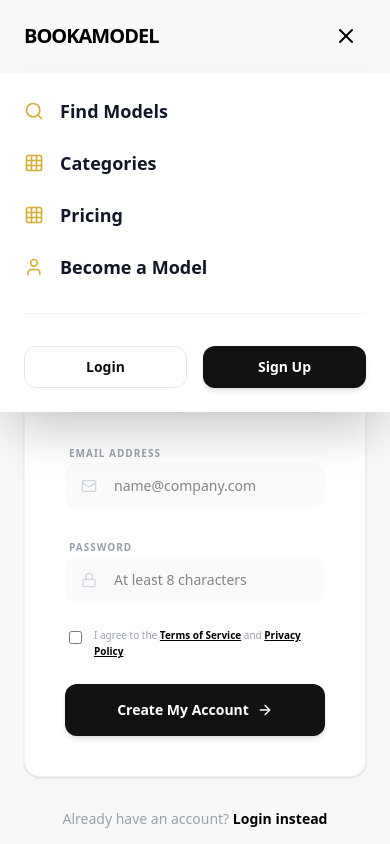
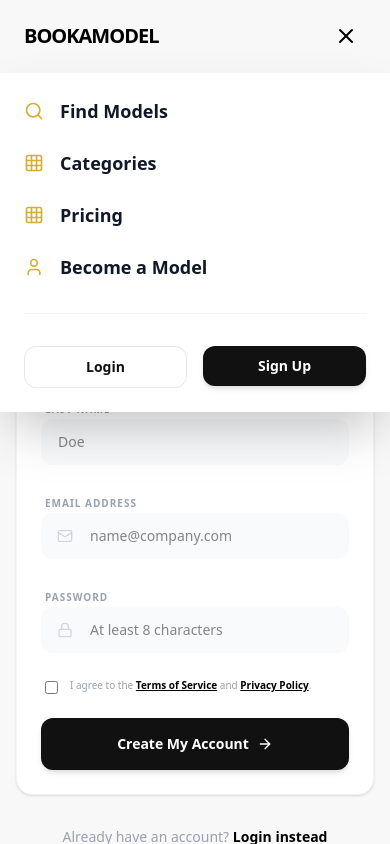
Before and after one commit to osiobeprovidence-maker/bookamodel, a React (Vite) app: page /signup in a window 390 px wide. Both pictures are taken after a click on the button 346 px from the left and 36 px from the top of the page. Shown: the top 844 px of the page. Built offline with nearby package versions, Linux system fonts and the light colour scheme.

Commit message:
Fix mobile login/signup: wire navbar buttons, signup form submits, responsive padding

```diff
--- a/src/components/Navbar.tsx
+++ b/src/components/Navbar.tsx
@@ -110,8 +110,12 @@
           ))}
           <div className="h-px bg-gray-100 my-2" />
           <div className="grid grid-cols-2 gap-4">
-            <Button variant="secondary" className="font-bold">Login</Button>
-            <Button variant="primary" className="font-bold">Sign Up</Button>
+            <Link to="/login" onClick={() => setIsOpen(false)}>
+              <Button variant="secondary" className="w-full font-bold">Login</Button>
+            </Link>
+            <Link to="/signup" onClick={() => setIsOpen(false)}>
+              <Button variant="primary" className="w-full font-bold">Sign Up</Button>
+            </Link>
           </div>
         </div>
       )}
--- a/src/pages/LoginPage.tsx
+++ b/src/pages/LoginPage.tsx
@@ -23,9 +23,9 @@
   };
 
   return (
-    <div className="min-h-screen bg-[#F8F8F8] flex items-center justify-center px-6 pt-20">
+    <div className="min-h-screen bg-[#F8F8F8] flex items-center justify-center px-4 sm:px-6 pt-20 pb-10">
       <div className="w-full max-w-md">
-        <div className="bg-white rounded-2xl p-10 border border-gray-100 shadow-sm">
+        <div className="bg-white rounded-2xl p-6 sm:p-10 border border-gray-100 shadow-sm">
           <div className="text-center mb-10">
             <h1 className="text-2xl font-bold tracking-tight mb-2 uppercase">Welcome Back</h1>
             <p className="text-sm text-gray-400">Enter your credentials to access your account</p>
--- a/src/pages/SignupPage.tsx
+++ b/src/pages/SignupPage.tsx
@@ -3,19 +3,29 @@
  * SPDX-License-Identifier: Apache-2.0
  */
 
-import { useState } from 'react';
-import { Link } from 'react-router-dom';
+import { useState, FormEvent } from 'react';
+import { Link, useNavigate } from 'react-router-dom';
 import { Mail, Lock, User, Briefcase, Camera, ArrowRight } from 'lucide-react';
 import { Button } from '../components/ui/Button';
 import { cn } from '../lib/utils';
+import { useUser } from '../contexts/UserContext';
 
 export const SignupPage = () => {
   const [role, setRole] = useState<'business' | 'model'>('business');
+  const [email, setEmail] = useState('');
+  const { login } = useUser();
+  const navigate = useNavigate();
+
+  const handleSignup = (e: FormEvent) => {
+    e.preventDefault();
+    login(email || `user@example.com`, role);
+    navigate(role === 'business' ? '/business-dashboard' : '/model-dashboard');
+  };
 
   return (
-    <div className="min-h-screen bg-[#F8F8F8] flex items-center justify-center px-6 pt-24 pb-12">
+    <div className="min-h-screen bg-[#F8F8F8] flex items-center justify-center px-4 sm:px-6 pt-24 pb-12">
       <div className="w-full max-w-lg">
-        <div className="bg-white rounded-2xl p-10 border border-gray-100 shadow-sm">
+        <div className="bg-white rounded-2xl p-6 sm:p-10 border border-gray-100 shadow-sm">
           <div className="text-center mb-10">
             <h1 className="text-2xl font-bold tracking-tight mb-2 uppercase">Create Account</h1>
             <p className="text-sm text-gray-400">Join Nigeria's leading model marketplace</p>
@@ -42,8 +52,8 @@
             </button>
           </div>
 
-          <form className="space-y-6" onSubmit={(e) => e.preventDefault()}>
-            <div className="grid grid-cols-2 gap-4">
+          <form className="space-y-6" onSubmit={handleSignup}>
+            <div className="grid grid-cols-1 sm:grid-cols-2 gap-4">
               <div className="space-y-2">
                 <label className="text-[10px] uppercase font-bold text-gray-400 tracking-widest ml-1">First Name</label>
                 <div className="relative">
@@ -73,6 +83,9 @@
                   type="email"
                   placeholder="name@company.com"
                   className="w-full pl-12 pr-4 py-3 bg-gray-50 rounded-xl border border-transparent focus:bg-white focus:border-[#D4AF37] outline-none transition-all text-sm"
+                  value={email}
+                  onChange={(e) => setEmail(e.target.value)}
+                  required
                 />
               </div>
             </div>
```
